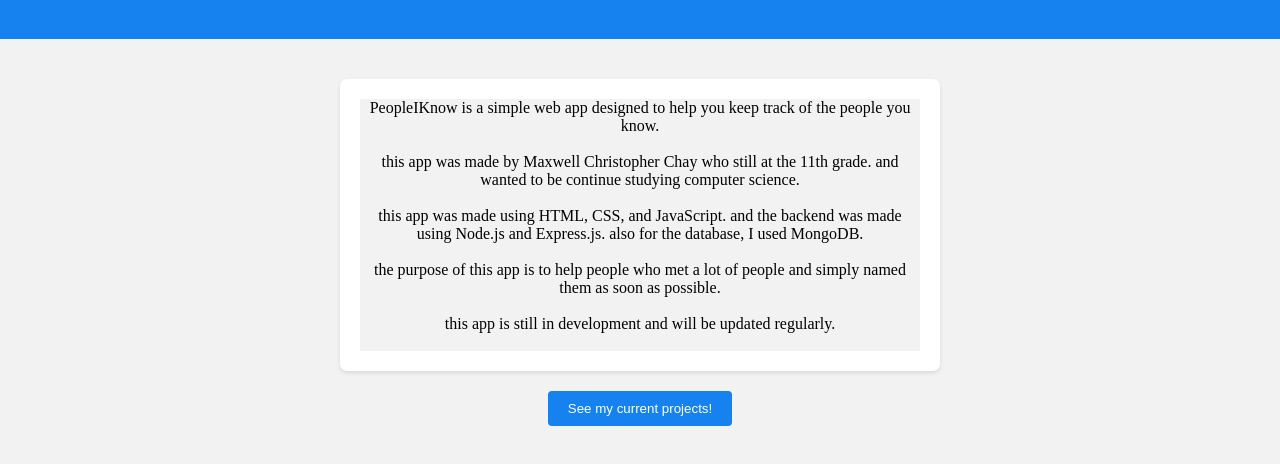
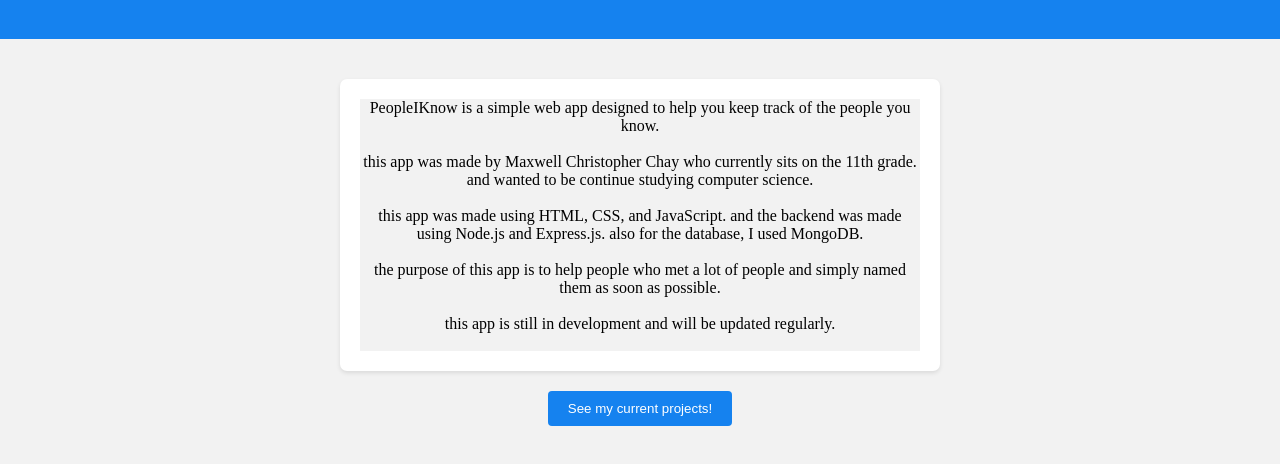
Before and after one commit to chay-max/PeopleIKnow, a plain HTML site: page frontend/about.html in a window 1280 px wide. Shown: the part 78-542 px from the top of the page. Drawn offline with Linux system fonts and the light colour scheme.

Commit message:
deployingg

```diff
--- a/frontend/about.html
+++ b/frontend/about.html
@@ -14,7 +14,7 @@
     <main>
         <section id="aboutContent">
             <p>PeopleIKnow is a simple web app designed to help you keep track of the people you know. <br> <br>
-                this app was made by Maxwell Christopher Chay who still at the 11th grade. and wanted to be continue studying computer science.
+                this app was made by Maxwell Christopher Chay who currently sits on the 11th grade. and wanted to be continue studying computer science.
                 <br> <br> this app was made using HTML, CSS, and JavaScript. and the backend was made using Node.js and Express.js. also for the database, I used MongoDB. <br> <br>
                 the purpose of this app is to help people who met a lot of people and simply named them as soon as possible. <br> <br>
                 this app is still in development and will be updated regularly. <br> <br>
```
Also changed, not shown: frontend/newPerson.html (+0 -1 lines).
